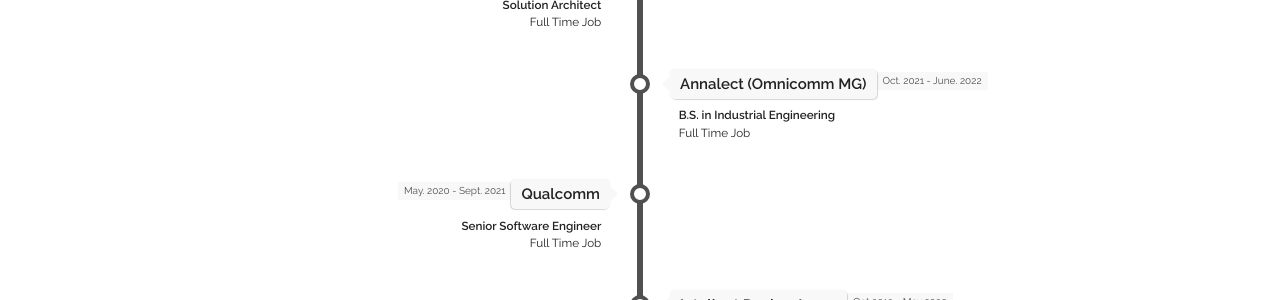
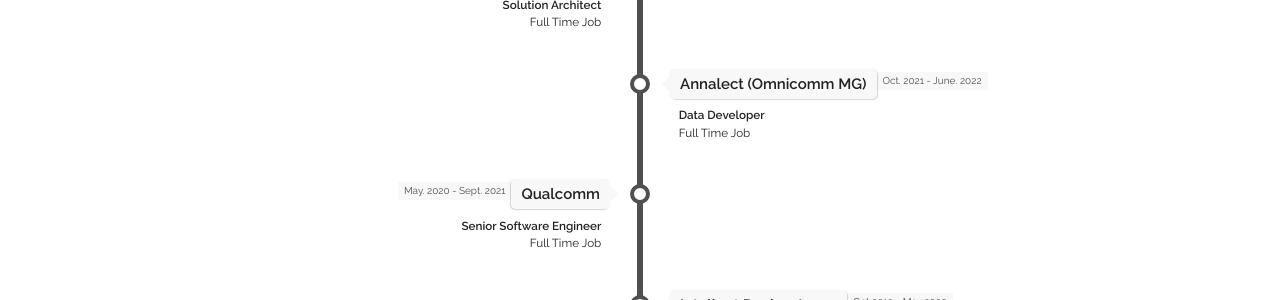
Before and after one commit to mrunal028/mrunal028.github.io, a Jekyll site: the page built from index.html, in a window 1280 px wide and 900 px high, scrolled down 2118 px. Shown: the part 376-676 px from the top of the window. Built offline with Jekyll 4.4.1, drawn with Linux system fonts in a browser that asks for light colours; some web fonts are replaced.

Commit message:
fixed the experience section

```diff
--- a/_data/experience.yaml
+++ b/_data/experience.yaml
@@ -25,7 +25,7 @@
 
 - place: "Annalect (Omnicomm MG)"
   time: "Oct. 2021 - June. 2022"
-  title: "B.S. in Industrial Engineering"
+  title: "Data Developer"
   subtitle: "Full Time Job"
   category: "school"
 
```
